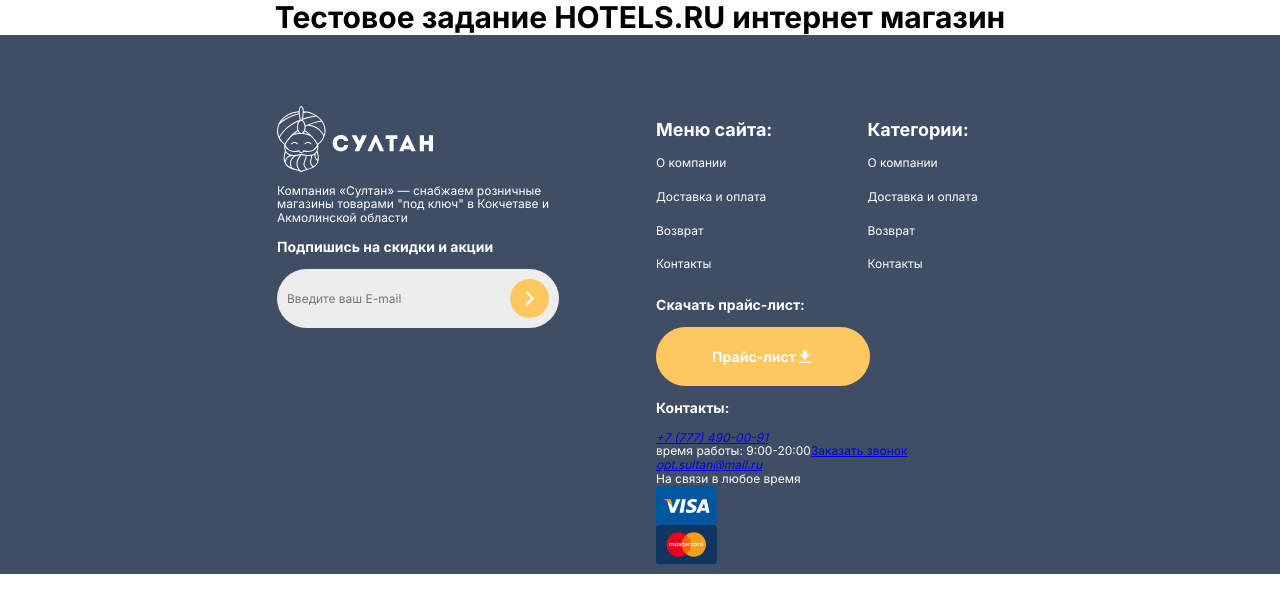
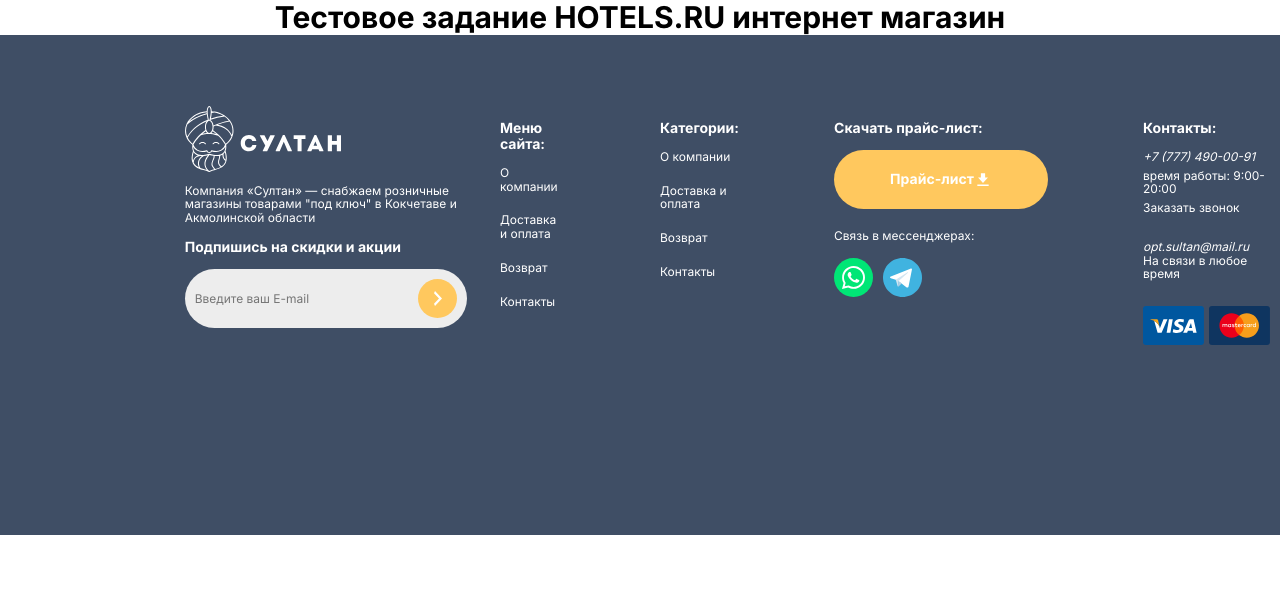
Before and after one commit to mvodev/hotels-online-shop, a React (Vite) app: page / in a window 1280 px wide. Shown: the top 612 px of the page. Built offline with nearby package versions, Linux system fonts and the light colour scheme.

Commit message:
add margins for footer elems

```diff
--- a/src/MainPage.scss
+++ b/src/MainPage.scss
@@ -1,4 +1,7 @@
 .main-page {
+  max-width: 1920px;
+  width: 100%;
+  margin: 0 auto;
   &__header {
     font-size: 30px;
     font-family: 'Inter',sans-serif;
--- a/src/components/footer/Footer.scss
+++ b/src/components/footer/Footer.scss
@@ -7,11 +7,11 @@
   max-width: $max-width;
   width: 100%;
   background-color: #3F4E65;
-  padding-left: 277px;
+  padding-left: 14.427%;
   padding-top: 71px;
   display: flex;
   flex-direction: row;
-  gap: 59px;
+  gap: 3.07%;
 
   &__description {
     max-width: 320px;
@@ -30,6 +30,11 @@
     height: 39px;
   }
 
+  &__right-side {
+    display: flex;
+    flex-direction: row;
+  }
+
   &__visa-img {
     background-image: url('../../assets/images/visa.svg');
     background-size: cover;
@@ -40,4 +45,47 @@
     background-size: cover;
   }
 
+  &__messengers {
+    display: flex;
+    flex-direction: row;
+    gap: 10px;
+    margin-top: 15px;
+  }
+
+  &__nav {
+    margin-right: 95px;
+  }
+
+  &__price .button {
+    margin-bottom: 20px;
+  }
+
+  &__price {
+    margin-right: 95px;
+  }
+
+  &__cards {
+    display: flex;
+    flex-direction: row;
+    gap: 5px;
+  }
+
+  &__contacts {
+    a {
+      color: white;
+      text-decoration: none;
+    }
+  }
+
+  &__work-hours {
+    margin: 5px 0;
+  }
+
+  &__address_email {
+    margin-top: 25px;
+  }
+
+  &__cards {
+    margin-top: 25px;
+  }
 }
--- a/src/components/footer/Footer.tsx
+++ b/src/components/footer/Footer.tsx
@@ -2,6 +2,8 @@ import Button from '../button/Button';
 import Form from '../form/Form';
 import Logo from '../logo/Logo';
 import NavList from '../nav-list/NavList';
+import whatsUpLink from '../../assets/images/whatsup.svg';
+import telegramLink from '../../assets/images/telegram.svg';
 import './Footer.scss';
 export type FooterPropsType = {
   callbackRef:string
@@ -24,7 +26,7 @@ const Footer = (props:FooterPropsType) => {
       <div className="footer__right-side">
         <div className="footer__nav">
           <div className="footer__nav-wrapper">
-            <h2 className='footer__header'>Меню сайта:</h2>
+            <h3 className='footer__header'>Меню сайта:</h3>
               <NavList
               mode='white' isVertical={true}
               links={[
@@ -36,14 +38,14 @@ const Footer = (props:FooterPropsType) => {
             />
           </div>
           <div className="footer__nav-wrapper">
-            <h2 className='footer__header'>Категории:</h2>
+            <h3 className='footer__header'>Категории:</h3>
               <NavList
               mode='white' isVertical={true}
               links={[
                 {text:'О компании',href:'mock-address-change-me'},
                 {text:'Доставка и оплата',href:'mock-address-change-me'},
                 {text:'Возврат',href:'mock-address-change-me'},
-                {text:'Контакты',href:'mock-address-change-me'}
+                {text:'Контакты',href:'mock-address-change-me'},
               ]}
             />
           </div>
@@ -51,15 +53,35 @@ const Footer = (props:FooterPropsType) => {
         <div className="footer__price">
           <h3>Скачать прайс-лист:</h3>
           <Button buttonType='download-extra-wide' text='Прайс-лист'/>
+          <span>Связь в мессенджерах:</span>
+          <div className="footer__messengers">
+            <a
+              className='footer__whatsup'
+              href="http://mock-address-change-me" target={'_blank'}
+              rel={'noopener noreferrer'}
+            >
+              <img src={whatsUpLink} alt="whatsup image" />
+            </a>
+            <a
+              className='footer__telegram'
+              href="http://mock-address-change-me"
+              target={'_blank'}
+              rel={'noopener noreferrer'}
+            >
+              <img src={telegramLink} alt="telegram image"/>
+            </a>
+          </div>
         </div>
         <div className="footer__contacts">
           <h3>Контакты:</h3>
           <address className="footer__address">
             <a className="footer__tel" href="tel:+77774900091">+7 (777) 490-00-91</a>
           </address>
-          <span>время работы: 9:00-20:00</span>
+          <div className="footer__work-hours">
+            время работы: <time dateTime='09:00'>9:00</time>-<time dateTime='20:00'>20:00</time>
+          </div>
           <a href={callbackRef}>Заказать звонок</a>
-          <address className="footer__address">
+          <address className="footer__address footer__address_email">
             <a className="footer__email" href="mailto:info@conquest.watch.ru">opt.sultan@mail.ru</a>
           </address>
           <span>На связи в любое время</span>
```
Also changed, not shown: src/assets/images/telegram.svg (added), src/assets/images/whatsup.svg (added).
